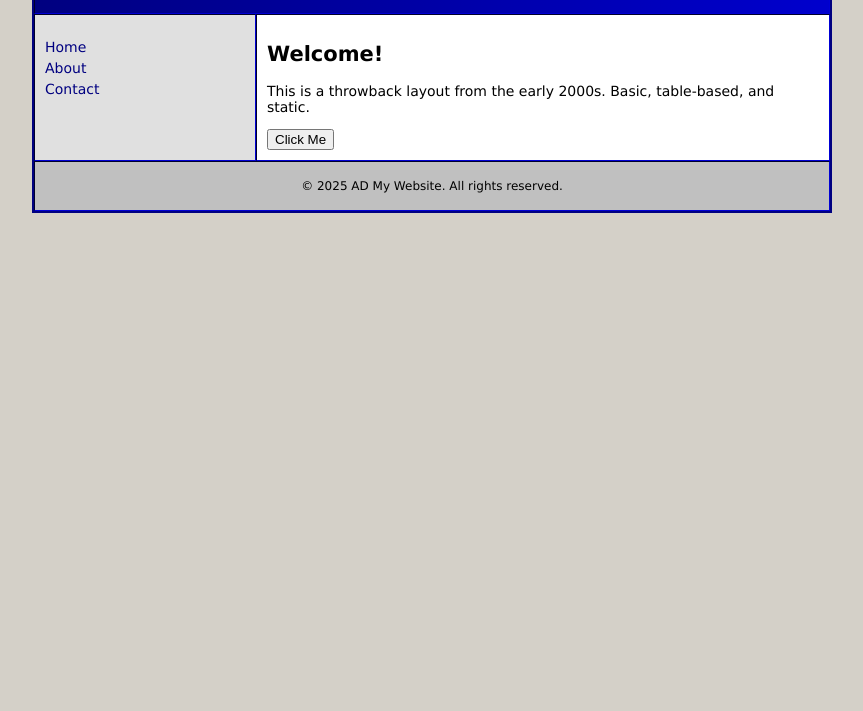
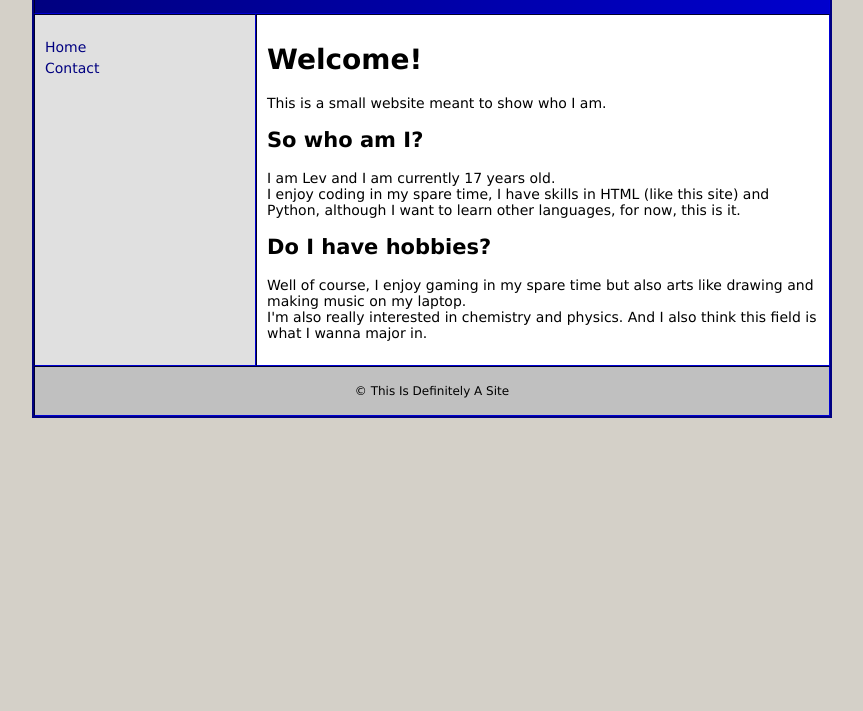
Before and after one commit to Frorganmee/website, a plain HTML site: page index.html in a window 1280 px wide. Shown: the part 89-800 px from the top of the page, without its empty margins (208-1071 px from the left). Drawn offline with Linux system fonts and the light colour scheme.

Commit message:
Update index.html

```diff
--- a/index.html
+++ b/index.html
@@ -1,36 +1,44 @@
 <!DOCTYPE html>
 <html>
 <head>
-  <title>2000s Style Website</title>
+  <title>My Own Website</title>
   <link rel="stylesheet" href="style.css">
 </head>
 <body>
   <table width="800" align="center" cellpadding="0" cellspacing="0" border="1">
     <tr>
       <td colspan="2" class="header">
-        <h1>My 2000s Website</h1>
+        <h1>My Small Site</h1>
       </td>
     </tr>
     <tr>
       <td class="nav" width="200" valign="top">
         <ul>
-          <li><a href="#">Home</a></li>
-          <li><a href="#">About</a></li>
-          <li><a href="#">Contact</a></li>
+          <li><a href="index.html">Home</a></li>
+          <li><a href="contact.html">Contact</a></li>
         </ul>
       </td>
       <td class="content" valign="top">
-        <h2>Welcome!</h2>
-        <p>This is a throwback layout from the early 2000s. Basic, table-based, and static.</p>
-        <button onclick="showAlert()">Click Me</button>
+        <h1>Welcome!</h1>
+        <p>This is a small website meant to show who I am.</p>
+        <h2>So who am I?</h2>
+        <p>
+        	I am Lev and I am currently 17 years old.<br>
+            I enjoy coding in my spare time, I have skills in HTML (like this site) and   Python, although I want to learn other languages, for now, this is it.<br>
+        </p>
+        <h2>Do I have hobbies?</h2>
+        <p>
+        	Well of course, I enjoy gaming in my spare time but also arts like drawing and making music on my laptop.<br>
+            I'm also really interested in chemistry and physics. And I also think this field is what I wanna major in.<br>
+        </p>
+
       </td>
     </tr>
     <tr>
       <td colspan="2" class="footer">
-        <p>&copy; 2025 AD My Website. All rights reserved.</p>
+        <p>&copy; This Is Definitely A Site</p>
       </td>
     </tr>
   </table>
-  <script src="script.js"></script>
 </body>
 </html>
```
